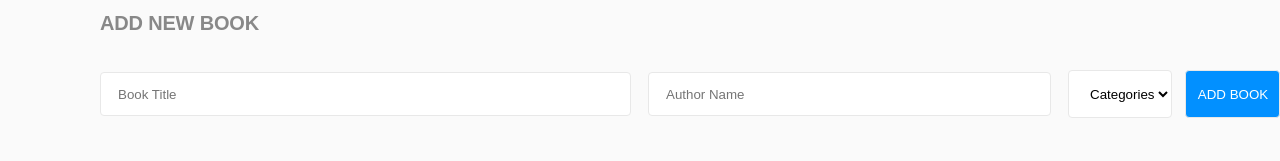
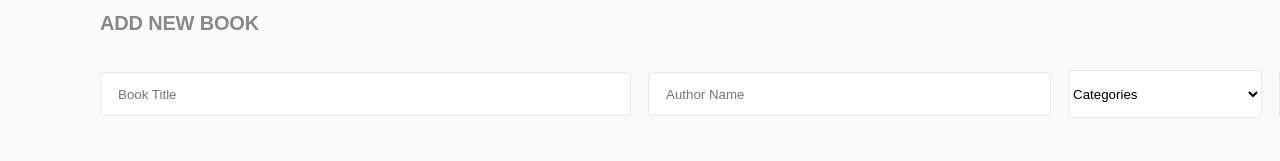
Before and after one commit to MoyasiGinko/React-BookStore, a React (Create React App) app: page / in a window 1280 px wide. Shown: the part 139-300 px from the top of the page. Built offline with nearby package versions, Linux system fonts and the light colour scheme; no server answers.

Commit message:
Update and fix changes

```diff
--- a/src/styles/addbook.css
+++ b/src/styles/addbook.css
@@ -1,4 +1,5 @@
 .add-book {
+  width: 92rem;
   align-items: center;
   padding: 1rem 0 0 0;
   margin: 1rem 0 0 0;
@@ -48,7 +49,7 @@
   align-items: center;
   height: 3rem;
   margin-top: 1.188rem;
-  padding: 0.813rem 0 0.813rem 1.063rem;
+  padding: 0.813rem 1.063rem 0.813rem 0;
   border-radius: 4px;
   border: solid 1px #e8e8e8;
   background-color: #fff;
@@ -57,7 +58,7 @@
 .add-btn {
   width: 16.25rem;
   height: 3rem;
-  margin: 1.188rem 0 0 0.813rem;
+  margin: 1.188rem 0 0 1.063rem;
   padding: 0.813rem 0 0.813rem 0.063rem;
   border-radius: 4px;
   border: solid 1px #e8e8e8;
```
